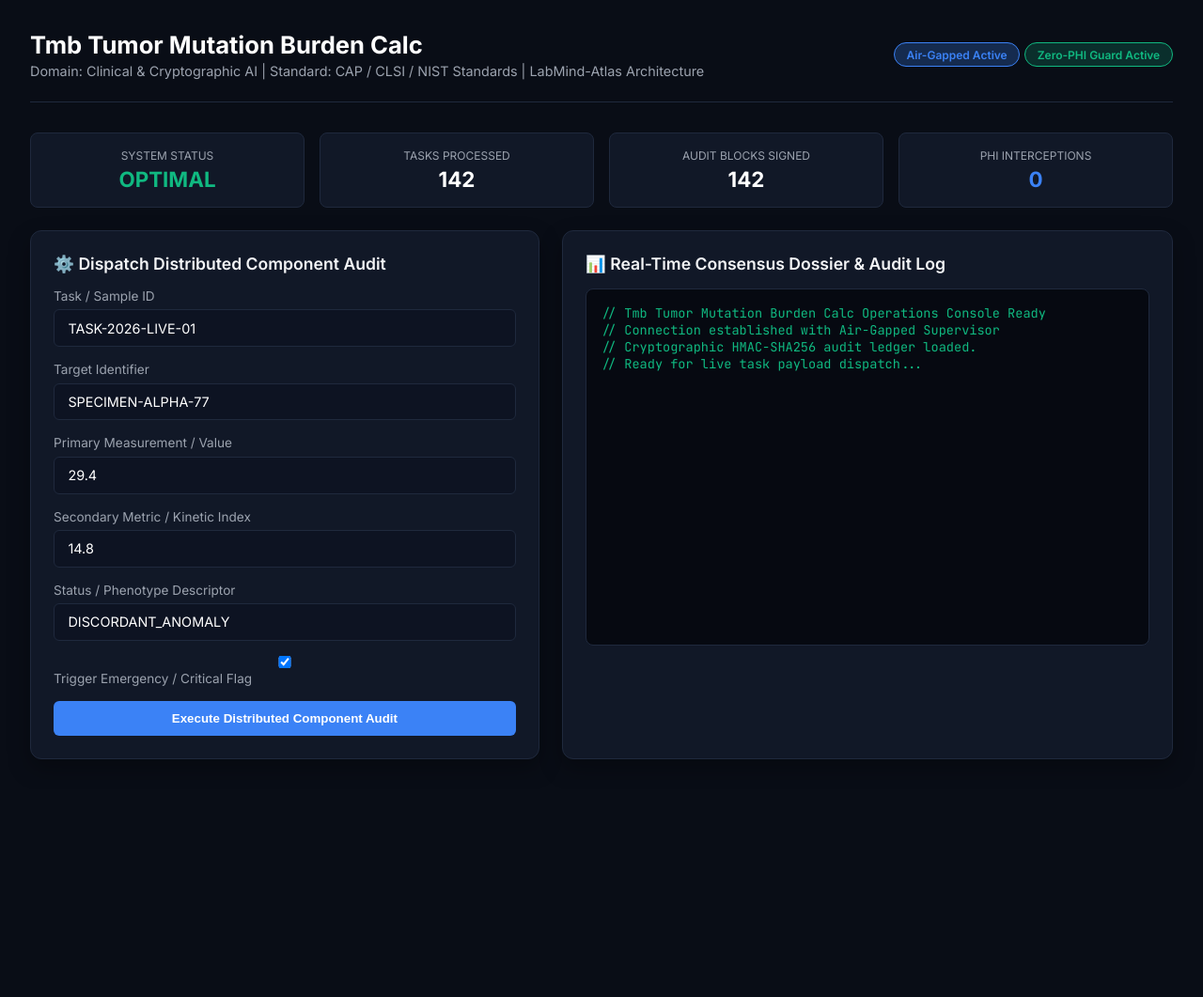
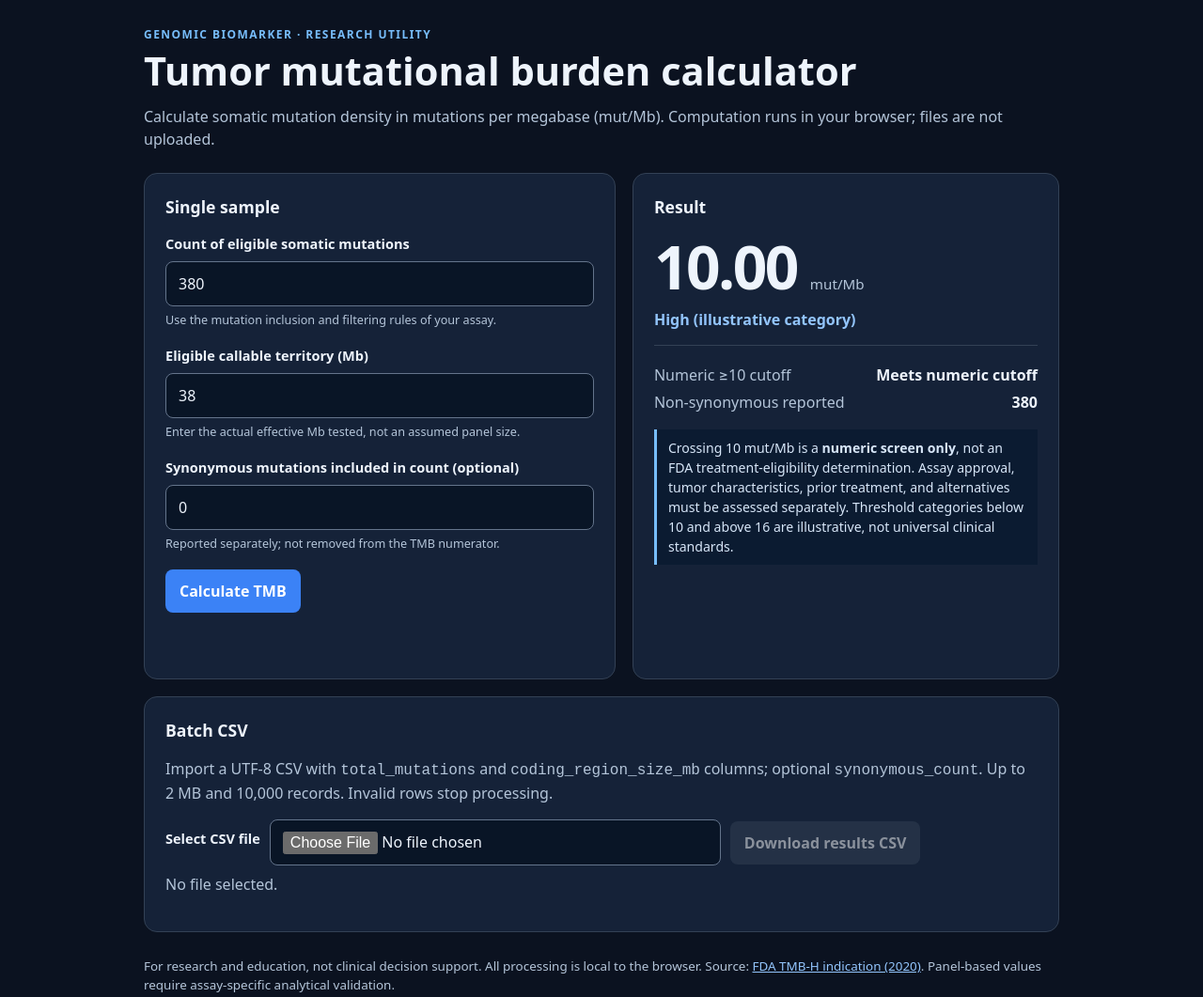
Before and after one commit to abusuraihsakhri/tmb-tumor-mutation-burden-calc, a plain HTML site: page web/index.html in a window 1280 px wide. Shown: the whole page at 94% size. Before the commit the page ends 840 px from the top, so only its background shows below. Drawn offline with Linux system fonts and the light colour scheme.

Commit message:
Repair API, audit integrity, browser calculator, CI and documentation

```diff
--- /dev/null
+++ b/web/app.js
@@ -0,0 +1,128 @@
+(function (root) {
+  "use strict";
+  function calc(mutations, regionMb, synonymous) {
+    if (!Number.isSafeInteger(mutations) || mutations < 0) throw new Error("Mutation count must be a non-negative integer.");
+    if (!Number.isFinite(regionMb) || regionMb <= 0) throw new Error("Callable territory must be finite and greater than zero.");
+    if (!Number.isSafeInteger(synonymous) || synonymous < 0 || synonymous > mutations) throw new Error("Synonymous count must be between 0 and total mutations.");
+    var raw = mutations / regionMb;
+    if (!Number.isFinite(raw)) throw new Error("Calculated TMB is not finite.");
+    var category = raw < 5 ? "Low" : raw < 10 ? "Intermediate" : raw < 16 ? "High" : "Very high";
+    return {tmb: Math.round((raw + Number.EPSILON) * 100) / 100, raw: raw,
+      category: category, cutoff: raw >= 10, nonSynonymous: mutations - synonymous};
+  }
+  function parseCsv(text) {
+    var rows = [], row = [], cell = "", quoted = false, afterQuote = false;
+    for (var i = 0; i < text.length; i++) {
+      var ch = text[i];
+      if (quoted) {
+        if (ch === '"') {
+          if (text[i + 1] === '"') {cell += '"'; i++;} else {quoted = false; afterQuote = true;}
+        } else {cell += ch;}
+      } else if (afterQuote) {
+        if (ch === ',') {row.push(cell); cell = ""; afterQuote = false;}
+        else if (ch === '\n' || ch === '\r') {
+          row.push(cell); rows.push(row); row = []; cell = ""; afterQuote = false;
+          if (ch === '\r' && text[i + 1] === '\n') i++;
+        } else if (ch !== ' ' && ch !== '\t') throw new Error("Malformed CSV after closing quote.");
+      } else if (ch === '"' && cell === "") {quoted = true;}
+      else if (ch === '"') {throw new Error("Malformed CSV quote.");}
+      else if (ch === ',') {row.push(cell); cell = "";}
+      else if (ch === '\n' || ch === '\r') {
+        row.push(cell); rows.push(row); row = []; cell = "";
+        if (ch === '\r' && text[i + 1] === '\n') i++;
+      } else {cell += ch;}
+    }
+    if (quoted) throw new Error("Unterminated CSV quoted field.");
+    if (afterQuote || cell !== "" || row.length) {row.push(cell); rows.push(row);}
+    return rows.filter(function (r) {return !(r.length === 1 && r[0] === "");});
+  }
+  function integer(value, label) {
+    if (!/^\d+$/.test(String(value).trim())) throw new Error(label + " must be a non-negative integer.");
+    var n = Number(value);
+    if (!Number.isSafeInteger(n)) throw new Error(label + " is outside the supported integer range.");
+    return n;
+  }
+  function positive(value, label) {
+    if (String(value).trim() === "") throw new Error(label + " is required.");
+    var n = Number(value);
+    if (!Number.isFinite(n) || n <= 0) throw new Error(label + " must be a finite positive number.");
+    return n;
+  }
+  function escapeCell(value, untrusted) {
+    var s = String(value == null ? "" : value);
+    if (untrusted && /^\s*[=+\-@]/.test(s)) s = "'" + s;
+    return '"' + s.replace(/"/g, '""') + '"';
+  }
+  function processCsv(text) {
+    var rows = parseCsv(text.replace(/^\uFEFF/, ""));
+    if (!rows.length) throw new Error("CSV is empty.");
+    var headers = rows[0].map(function (s) {return s.trim();});
+    if (new Set(headers).size !== headers.length) throw new Error("Duplicate CSV headers.");
+    var mIdx = headers.indexOf("total_mutations"), rIdx = headers.indexOf("coding_region_size_mb"),
+      sIdx = headers.indexOf("synonymous_count");
+    if (mIdx < 0 || rIdx < 0) throw new Error("Required CSV columns are missing.");
+    if (rows.length > 10001) throw new Error("Maximum 10,000 records per file.");
+    var extra = ["tmb", "tmb_category", "meets_numeric_fda_tmb_cutoff"];
+    var keep = extra.filter(function (key) {return !headers.includes(key);});
+    var output = [headers.concat(keep).map(function (c) {return escapeCell(c, false);}).join(",")];
+    for (var i = 1; i < rows.length; i++) {
+      if (rows[i].length !== headers.length) throw new Error("CSV row " + (i + 1) + " has the wrong number of columns.");
+      try {
+        var result = calc(integer(rows[i][mIdx], "Mutations"), positive(rows[i][rIdx], "Callable Mb"),
+          sIdx < 0 || rows[i][sIdx].trim() === "" ? 0 : integer(rows[i][sIdx], "Synonymous count"));
+        var values = rows[i].slice();
+        var computed = {tmb:result.tmb, tmb_category:result.category, meets_numeric_fda_tmb_cutoff:result.cutoff};
+        headers.forEach(function (key, idx) {if (Object.prototype.hasOwnProperty.call(computed, key)) values[idx] = String(computed[key]);});
+        keep.forEach(function (key) {values.push(String(computed[key]));});
+        output.push(values.map(function (v, idx) {return escapeCell(v, idx < headers.length && !Object.prototype.hasOwnProperty.call(computed, headers[idx]));}).join(","));
+      } catch (e) {throw new Error("CSV row " + (i + 1) + ": " + e.message);}
+    }
+    return {count: rows.length - 1, csv: output.join("\r\n") + "\r\n"};
+  }
+  if (typeof module !== "undefined" && module.exports) module.exports = {calc:calc, parseCsv:parseCsv, processCsv:processCsv};
+  if (typeof document === "undefined") return;
+  var form = document.getElementById("calc-form");
+  var download = document.getElementById("download");
+  var lastCsv = "";
+  function show() {
+    var err = document.getElementById("error");
+    err.textContent = "";
+    try {
+      var result = calc(integer(document.getElementById("mutations").value, "Mutations"),
+        positive(document.getElementById("region").value, "Callable Mb"),
+        integer(document.getElementById("synonymous").value, "Synonymous count"));
+      document.getElementById("tmb-value").textContent = result.tmb.toFixed(2);
+      document.getElementById("category").textContent = result.category + " (illustrative category)";
+      document.getElementById("cutoff").textContent = result.cutoff ? "Meets numeric cutoff" : "Below numeric cutoff";
+      document.getElementById("nonsyn").textContent = String(result.nonSynonymous);
+    } catch (e) {
+      err.textContent = e.message;
+      document.getElementById("tmb-value").textContent = "—";
+      document.getElementById("category").textContent = "Invalid input";
+      document.getElementById("cutoff").textContent = "—";
+      document.getElementById("nonsyn").textContent = "—";
+    }
+  }
+  form.addEventListener("submit", function (e) {e.preventDefault(); show();});
+  show();
+  document.getElementById("csv-input").addEventListener("change", async function (e) {
+    download.disabled = true; lastCsv = "";
+    var file = e.target.files[0], status = document.getElementById("batch-status");
+    if (!file) {status.textContent = "No file selected."; return;}
+    try {
+      if (file.size > 2 * 1024 * 1024) throw new Error("File exceeds the 2 MB limit.");
+      var result = processCsv(await file.text());
+      lastCsv = result.csv;
+      status.textContent = "Processed " + result.count + " record(s) locally. Results ready.";
+      download.disabled = false;
+    } catch (err) {status.textContent = "Unable to process file: " + err.message;}
+  });
+  download.addEventListener("click", function () {
+    if (!lastCsv) return;
+    var url = URL.createObjectURL(new Blob([lastCsv], {type:"text/csv;charset=utf-8"}));
+    var a = document.createElement("a");
+    a.href = url; a.download = "tmb_results.csv";
+    document.body.appendChild(a); a.click(); a.remove();
+    setTimeout(function () {URL.revokeObjectURL(url);}, 1000);
+  });
+})(typeof globalThis !== "undefined" ? globalThis : this);
--- a/web/index.html
+++ b/web/index.html
@@ -1,236 +1,71 @@
-<!DOCTYPE html>
+<!doctype html>
 <html lang="en">
 <head>
-    <meta charset="UTF-8">
-    <meta name="viewport" content="width=device-width, initial-scale=1.0">
-    <title>Tmb Tumor Mutation Burden Calc — Operations Console</title>
-    <link href="https://fonts.googleapis.com/css2?family=Inter:wght@300;400;600;700&family=JetBrains+Mono:wght@400;600&display=swap" rel="stylesheet">
-    <style>
-        :root {
-            --bg: #090d16;
-            --card: #111827;
-            --border: #1f293d;
-            --accent: #3b82f6;
-            --accent-glow: rgba(59, 130, 246, 0.25);
-            --text: #f3f4f6;
-            --text-muted: #9ca3af;
-            --danger: #ef4444;
-            --warning: #f59e0b;
-            --success: #10b981;
-        }
-        * { box-sizing: border-box; margin: 0; padding: 0; }
-        body {
-            font-family: 'Inter', sans-serif;
-            background: var(--bg);
-            color: var(--text);
-            padding: 2rem;
-            min-height: 100vh;
-        }
-        .header {
-            display: flex;
-            justify-content: space-between;
-            align-items: center;
-            border-bottom: 1px solid var(--border);
-            padding-bottom: 1.5rem;
-            margin-bottom: 2rem;
-        }
-        .header-title h1 { font-size: 1.6rem; font-weight: 700; color: #fff; }
-        .header-title p { color: var(--text-muted); font-size: 0.9rem; margin-top: 0.25rem; }
-        .badge {
-            display: inline-block;
-            padding: 0.3rem 0.8rem;
-            border-radius: 9999px;
-            font-size: 0.75rem;
-            font-weight: 600;
-            background: var(--accent-glow);
-            color: var(--accent);
-            border: 1px solid var(--accent);
-        }
-        .grid {
-            display: grid;
-            grid-template-columns: 1fr 1.2fr;
-            gap: 1.5rem;
-        }
-        .card {
-            background: var(--card);
-            border: 1px solid var(--border);
-            border-radius: 12px;
-            padding: 1.5rem;
-            box-shadow: 0 10px 25px rgba(0,0,0,0.3);
-        }
-        .card h2 {
-            font-size: 1.1rem;
-            font-weight: 600;
-            margin-bottom: 1rem;
-            display: flex;
-            align-items: center;
-            gap: 0.5rem;
-        }
-        .form-group { margin-bottom: 1rem; }
-        label { display: block; font-size: 0.85rem; color: var(--text-muted); margin-bottom: 0.4rem; }
-        input, select, textarea {
-            width: 100%;
-            padding: 0.65rem 0.9rem;
-            background: #0d1322;
-            border: 1px solid var(--border);
-            border-radius: 6px;
-            color: #fff;
-            font-family: inherit;
-            font-size: 0.9rem;
-        }
-        input:focus, textarea:focus { outline: none; border-color: var(--accent); }
-        .btn {
-            background: var(--accent);
-            color: #fff;
-            border: none;
-            padding: 0.7rem 1.4rem;
-            border-radius: 6px;
-            font-weight: 600;
-            cursor: pointer;
-            transition: 0.2s;
-            width: 100%;
-        }
-        .btn:hover { background: #2563eb; }
-        .terminal {
-            background: #060911;
-            border: 1px solid var(--border);
-            border-radius: 8px;
-            padding: 1rem;
-            font-family: 'JetBrains Mono', monospace;
-            font-size: 0.85rem;
-            color: #10b981;
-            height: 380px;
-            overflow-y: auto;
-            white-space: pre-wrap;
-        }
-        .metrics-bar {
-            display: grid;
-            grid-template-columns: repeat(4, 1fr);
-            gap: 1rem;
-            margin-bottom: 1.5rem;
-        }
-        .metric-box {
-            background: var(--card);
-            border: 1px solid var(--border);
-            border-radius: 8px;
-            padding: 1rem;
-            text-align: center;
-        }
-        .metric-val { font-size: 1.4rem; font-weight: 700; color: #fff; margin-top: 0.25rem; }
-        .metric-label { font-size: 0.75rem; color: var(--text-muted); text-transform: uppercase; }
-    </style>
+<meta charset="utf-8">
+<meta name="viewport" content="width=device-width,initial-scale=1">
+<meta name="theme-color" content="#0f172a">
+<title>TMB Calculator — mutations per megabase</title>
+<style>
+:root{color-scheme:dark;--bg:#0b1220;--panel:#152238;--line:#334155;--text:#eef4fc;--muted:#b4c5d9;--blue:#77bdfb}
+*{box-sizing:border-box}body{margin:0;background:var(--bg);font:16px/1.5 system-ui,-apple-system,sans-serif;color:var(--text)}
+main{max-width:1010px;margin:auto;padding:28px 18px 55px}
+h1{font-size:clamp(1.7rem,4vw,2.6rem);line-height:1.2;margin:.3rem 0 .7rem}
+h2{font-size:1.1rem;margin:0 0 1rem}p{margin:.5rem 0 1rem}
+.subtitle,.note{color:var(--muted)}.eyebrow{font-size:.75rem;text-transform:uppercase;letter-spacing:.12em;color:var(--blue);font-weight:700}
+.grid{display:grid;grid-template-columns:1.05fr .95fr;gap:18px;margin-top:24px}
+.panel{border:1px solid var(--line);background:var(--panel);border-radius:14px;padding:22px}
+label{font-size:.91rem;display:block;margin:0 0 7px;font-weight:600}
+input{display:block;width:100%;padding:11px 13px;background:#091526;color:var(--text);border:1px solid #64748b;border-radius:8px;font:inherit}
+input:focus-visible,button:focus-visible,a:focus-visible{outline:3px solid var(--blue);outline-offset:2px}
+.field{margin-bottom:18px}.hint{font-size:.79rem;color:var(--muted);margin-top:5px}
+button{border:0;background:#3b82f6;color:white;border-radius:8px;padding:11px 15px;font:inherit;font-weight:700;cursor:pointer}
+button:hover{background:#2563eb}button:disabled{opacity:.5;cursor:not-allowed}
+.smallbtn{background:#334155}.smallbtn:hover{background:#475569}
+.result-number{font-size:clamp(2.6rem,7vw,4rem);font-weight:800;line-height:1.1;letter-spacing:-.04em;margin:8px 0}
+.unit{font-size:.95rem;font-weight:500;color:var(--muted);letter-spacing:0}
+.status{font-weight:700;margin-bottom:14px;color:#93c5fd}
+.details{border-top:1px solid var(--line);margin:15px 0 0;padding-top:14px}
+.details div{display:flex;justify-content:space-between;gap:12px;margin:5px 0}
+.details span:first-child{color:var(--muted)}
+.notice{border-left:3px solid var(--blue);padding:9px 12px;background:#0b1b31;margin-top:17px;color:#d7e6f8;font-size:.88rem}
+.error{color:#fca5a5;font-weight:600;min-height:1.5em}
+.full{margin-top:18px}.row{display:flex;gap:10px;flex-wrap:wrap;align-items:center}.row button{flex:0 0 auto}
+a{color:#93c5fd}footer{color:var(--muted);font-size:.84rem;margin-top:26px}
+@media(max-width:700px){.grid{grid-template-columns:1fr}.panel{padding:18px}main{padding-top:20px}}
+</style>
 </head>
 <body>
-
-    <div class="header">
-        <div class="header-title">
-            <h1>Tmb Tumor Mutation Burden Calc</h1>
-            <p>Domain: Clinical & Cryptographic AI | Standard: CAP / CLSI / NIST Standards | LabMind-Atlas Architecture</p>
-        </div>
-        <div>
-            <span class="badge">Air-Gapped Active</span>
-            <span class="badge" style="background: rgba(16,185,129,0.2); color: #10b981; border-color: #10b981;">Zero-PHI Guard Active</span>
-        </div>
-    </div>
-
-    <div class="metrics-bar">
-        <div class="metric-box">
-            <div class="metric-label">System Status</div>
-            <div class="metric-val" style="color: var(--success);" id="m-status">OPTIMAL</div>
-        </div>
-        <div class="metric-box">
-            <div class="metric-label">Tasks Processed</div>
-            <div class="metric-val" id="m-tasks">142</div>
-        </div>
-        <div class="metric-box">
-            <div class="metric-label">Audit Blocks Signed</div>
-            <div class="metric-val" id="m-audit">142</div>
-        </div>
-        <div class="metric-box">
-            <div class="metric-label">PHI Interceptions</div>
-            <div class="metric-val" style="color: var(--accent);" id="m-phi">0</div>
-        </div>
-    </div>
-
-    <div class="grid">
-        <div class="card">
-            <h2>⚙️ Dispatch Distributed Component Audit</h2>
-            <div class="form-group">
-                <label>Task / Sample ID</label>
-                <input type="text" id="task_id" value="TASK-2026-LIVE-01">
-            </div>
-            <div class="form-group">
-                <label>Target Identifier</label>
-                <input type="text" id="target_id" value="SPECIMEN-ALPHA-77">
-            </div>
-            <div class="form-group">
-                <label>Primary Measurement / Value</label>
-                <input type="number" id="primary_metric" value="29.4" step="0.1">
-            </div>
-            <div class="form-group">
-                <label>Secondary Metric / Kinetic Index</label>
-                <input type="number" id="secondary_metric" value="14.8" step="0.1">
-            </div>
-            <div class="form-group">
-                <label>Status / Phenotype Descriptor</label>
-                <input type="text" id="status_descriptor" value="DISCORDANT_ANOMALY">
-            </div>
-            <div class="form-group">
-                <label><input type="checkbox" id="is_critical" checked> Trigger Emergency / Critical Flag</label>
-            </div>
-            <button class="btn" onclick="runAudit()">Execute Distributed Component Audit</button>
-        </div>
-
-        <div class="card">
-            <h2>📊 Real-Time Consensus Dossier & Audit Log</h2>
-            <div class="terminal" id="outputConsole">// Tmb Tumor Mutation Burden Calc Operations Console Ready
-// Connection established with Air-Gapped Supervisor
-// Cryptographic HMAC-SHA256 audit ledger loaded.
-// Ready for live task payload dispatch...</div>
-        </div>
-    </div>
-
-    <script>
-        async function runAudit() {
-            const consoleEl = document.getElementById('outputConsole');
-            consoleEl.innerText = "// Dispatching task across specialized workers...
-// Invoking InvariantQCWorker, SafetyEscalationWorker, ProtocolWorker...";
-
-            const payload = {
-                task_id: document.getElementById('task_id').value,
-                target_identifier: document.getElementById('target_id').value,
-                primary_metric: parseFloat(document.getElementById('primary_metric').value),
-                secondary_metric: parseFloat(document.getElementById('secondary_metric').value),
-                status_descriptor: document.getElementById('status_descriptor').value,
-                is_critical_flag: document.getElementById('is_critical').checked
-            };
-
-            try {
-                const res = await fetch('/api/audit', {
-                    method: 'POST',
-                    headers: { 'Content-Type': 'application/json' },
-                    body: JSON.stringify(payload)
-                });
-                const data = await res.json();
-                consoleEl.innerText = JSON.stringify(data, null, 2);
-                document.getElementById('m-tasks').innerText = parseInt(document.getElementById('m-tasks').innerText) + 1;
-                document.getElementById('m-audit').innerText = parseInt(document.getElementById('m-audit').innerText) + 1;
-            } catch (err) {
-                consoleEl.innerText = "// Offline / Simulation Output:\n" + JSON.stringify({
-                    dossier_id: "DOSSIER-SIM-" + Math.floor(Math.random()*10000),
-                    system: "tmb-tumor-mutation-burden-calc",
-                    domain: "Clinical & Cryptographic AI",
-                    task_id: payload.task_id,
-                    overall_urgency: payload.is_critical_flag ? "CRITICAL_STAT_PANIC" : "ELEVATED_RISK",
-                    integrity_status: "DISCORDANT_ANOMALY",
-                    alerts: [
-                        { worker: "InvariantQCWorker", alert: "Primary metric exceeds upper reference bound" },
-                        { worker: "SafetyEscalationWorker", alert: "Critical emergency interlock flag active" }
-                    ],
-                    audit_hash: "HMAC_SHA256_e83f9a72b941d6c381f9"
-                }, null, 2);
-            }
-        }
-    </script>
+<main>
+<div class="eyebrow">Genomic biomarker · research utility</div>
+<h1>Tumor mutational burden calculator</h1>
+<p class="subtitle">Calculate somatic mutation density in mutations per megabase (mut/Mb). Computation runs in your browser; files are not uploaded.</p>
+<div class="grid">
+<section class="panel" aria-labelledby="calc-title">
+<h2 id="calc-title">Single sample</h2>
+<form id="calc-form">
+<div class="field"><label for="mutations">Count of eligible somatic mutations</label><input id="mutations" name="mutations" inputmode="numeric" type="number" min="0" step="1" required value="380"><div class="hint">Use the mutation inclusion and filtering rules of your assay.</div></div>
+<div class="field"><label for="region">Eligible callable territory (Mb)</label><input id="region" name="region" inputmode="decimal" type="number" min="0.000001" step="any" required value="38"><div class="hint">Enter the actual effective Mb tested, not an assumed panel size.</div></div>
+<div class="field"><label for="synonymous">Synonymous mutations included in count (optional)</label><input id="synonymous" name="synonymous" inputmode="numeric" type="number" min="0" step="1" value="0"><div class="hint">Reported separately; not removed from the TMB numerator.</div></div>
+<button type="submit">Calculate TMB</button>
+</form>
+<p class="error" id="error" role="alert" aria-live="polite"></p>
+</section>
+<section class="panel" aria-labelledby="result-title">
+<h2 id="result-title">Result</h2>
+<div class="result-number"><span id="tmb-value">—</span> <span class="unit">mut/Mb</span></div>
+<p class="status" id="category" aria-live="polite">Enter a valid sample</p>
+<div class="details"><div><span>Numeric ≥10 cutoff</span><strong id="cutoff">—</strong></div><div><span>Non-synonymous reported</span><strong id="nonsyn">—</strong></div></div>
+<div class="notice">Crossing 10 mut/Mb is a <strong>numeric screen only</strong>, not an FDA treatment-eligibility determination. Assay approval, tumor characteristics, prior treatment, and alternatives must be assessed separately. Threshold categories below 10 and above 16 are illustrative, not universal clinical standards.</div>
+</section>
+</div>
+<section class="panel full" aria-labelledby="batch-title">
+<h2 id="batch-title">Batch CSV</h2>
+<p class="note">Import a UTF-8 CSV with <code>total_mutations</code> and <code>coding_region_size_mb</code> columns; optional <code>synonymous_count</code>. Up to 2 MB and 10,000 records. Invalid rows stop processing.</p>
+<div class="row"><label for="csv-input">Select CSV file</label><input id="csv-input" type="file" accept=".csv,text/csv" style="max-width:480px"><button id="download" class="smallbtn" type="button" disabled>Download results CSV</button></div>
+<p id="batch-status" role="status" aria-live="polite" class="note">No file selected.</p>
+</section>
+<footer>For research and education, not clinical decision support. All processing is local to the browser. Source: <a href="https://www.fda.gov/drugs/drug-approvals-and-databases/fda-approves-pembrolizumab-adults-and-children-tmb-h-solid-tumors" target="_blank" rel="noopener noreferrer">FDA TMB-H indication (2020)</a>. Panel-based values require assay-specific analytical validation.</footer>
+</main>
+<script src="./app.js" defer></script>
 </body>
 </html>
```
Also changed, not shown: sample.csv (+4 -4 lines), web/app.test.js (added, +39 -0 lines), 11 other files.
